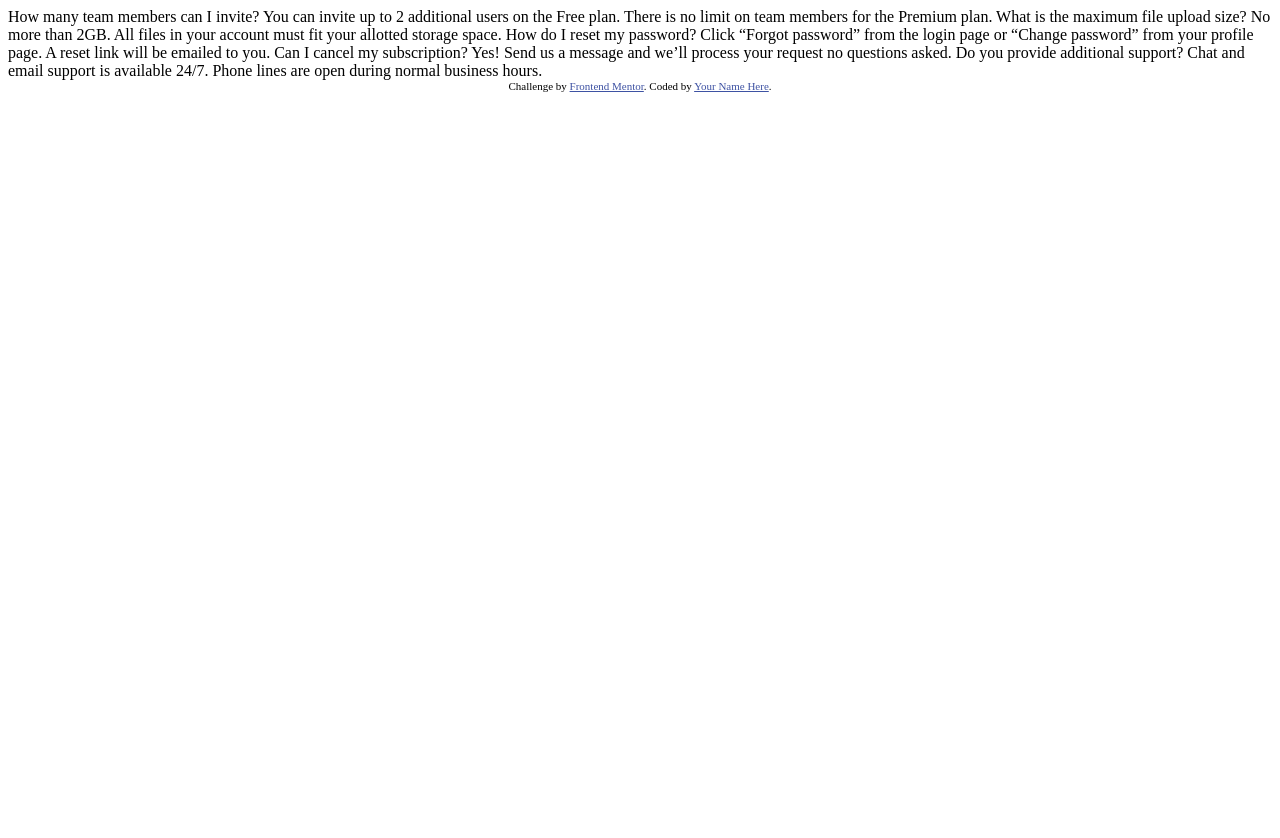
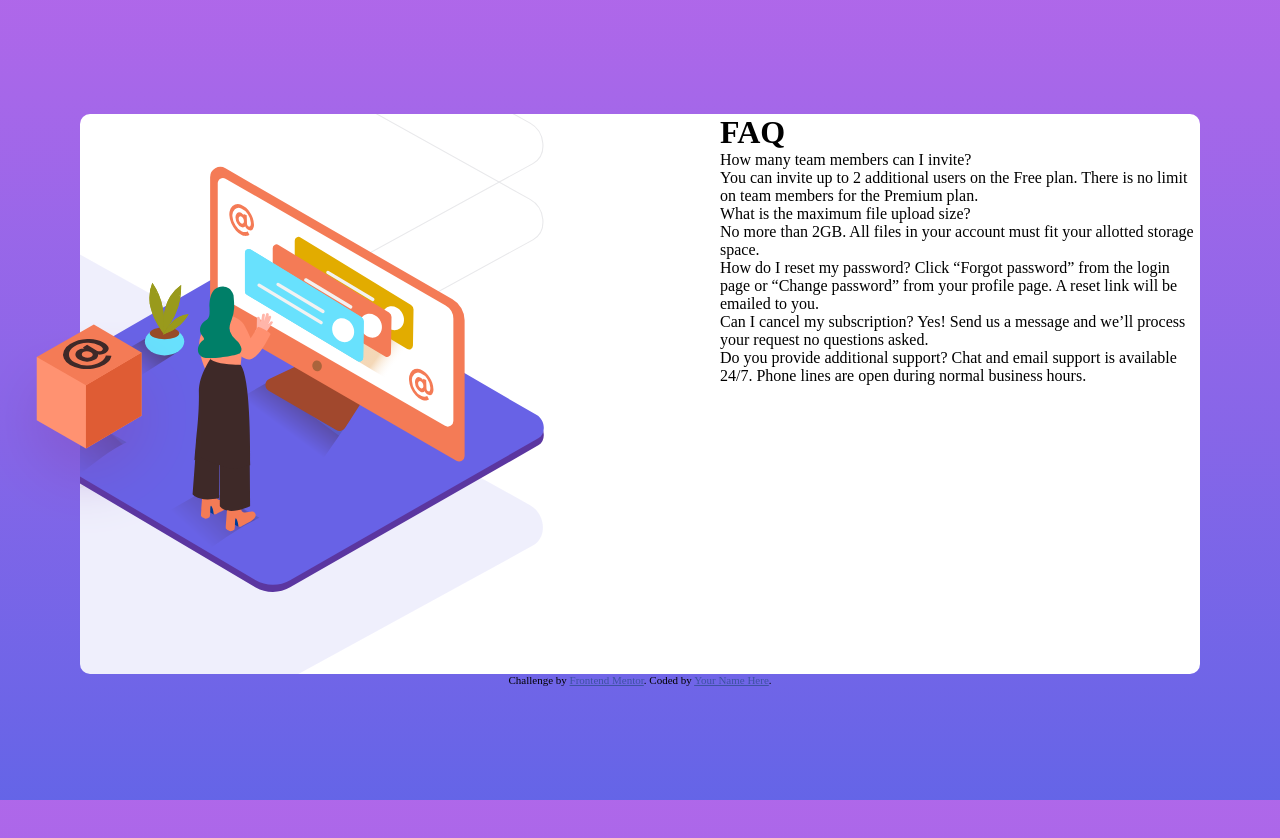
Before and after one commit to GouravKumar13/faq-accordion-card-main, a plain HTML site: page index.html in a window 1280 px wide. Before the commit the page ends 800 px from the top, so only its background shows below. Drawn offline with Linux system fonts and the light colour scheme.

Commit message:
Style: image positioning

```diff
--- a/index.html
+++ b/index.html
@@ -1,40 +1,59 @@
 <!DOCTYPE html>
 <html lang="en">
+
 <head>
   <meta charset="UTF-8">
-  <meta name="viewport" content="width=device-width, initial-scale=1.0"> <!-- displays site properly based on user's device -->
-
+  <meta name="viewport" content="width=device-width, initial-scale=1.0">
+  <!-- displays site properly based on user's device -->
+  <link rel="stylesheet" href="style.css">
   <link rel="icon" type="image/png" sizes="32x32" href="./images/favicon-32x32.png">
 
   <title>Frontend Mentor | FAQ Accordion Card</title>
 
   <!-- Feel free to remove these styles or customise in your own stylesheet 👍 -->
-  <style>
-    .attribution { font-size: 11px; text-align: center; }
-    .attribution a { color: hsl(228, 45%, 44%); }
-  </style>
+
 </head>
+
 <body>
-  How many team members can I invite?
-  You can invite up to 2 additional users on the Free plan. There is no limit on
-  team members for the Premium plan.
+  <div class="container">
+    <div class="image-section">
+      <div class="parent"> <img class="image1" src="/images/bg-pattern-desktop.svg" alt="">
 
-  What is the maximum file upload size?
-  No more than 2GB. All files in your account must fit your allotted storage space.
+        <img src="/images/illustration-woman-online-desktop.svg" alt="" class="image2">
+      </div>
+      <img src="/images/illustration-box-desktop.svg" alt="" class="image3">
+    </div>
+    <div class="question-section">
+      <h1>FAQ</h1>
+      <div class="questions">
+        <p class="question first-question"> How many team members can I invite?</p>
+        <p class="answer"> You can invite up to 2 additional users on the Free plan. There is no limit on
+          team members for the Premium plan.</p>
+      </div>
+      <div class="questions">
+        <p class="question first-question"> What is the maximum file upload size?</p>
+        <p class="answer"> No more than 2GB. All files in your account must fit your allotted storage space.</p>
+      </div>
 
+      <div class="questions">
         How do I reset my password?
         Click “Forgot password” from the login page or “Change password” from your profile page.
         A reset link will be emailed to you.
-
+      </div>
+      <div class="questions">
         Can I cancel my subscription?
         Yes! Send us a message and we’ll process your request no questions asked.
-
+      </div>
+      <div class="questions">
         Do you provide additional support?
         Chat and email support is available 24/7. Phone lines are open during normal business hours.
-
+      </div>
+    </div>
+  </div>
   <div class="attribution">
     Challenge by <a href="https://www.frontendmentor.io?ref=challenge" target="_blank">Frontend Mentor</a>.
     Coded by <a href="#">Your Name Here</a>.
   </div>
 </body>
+
 </html>
--- /dev/null
+++ b/style.css
@@ -0,0 +1,87 @@
+* {
+    box-sizing: border-box;
+    margin: 0;
+    padding: 0;
+}
+.attribution {
+    font-size: 11px;
+    text-align: center;
+  }
+
+  .attribution a {
+    color: hsl(228, 45%, 44%);
+  }
+:root {
+    /* text color  */
+    --Very-dark-desaturated-blue: hsl(238, 29%, 16%);
+    --Soft-red: hsl(14, 88%, 65%);
+    --Very-dark-grayish-blue: hsl(237, 12%, 33%);
+    --Dark-grayish-blue: hsl(240, 6%, 50%);
+
+    /* Background gradient  */
+    --Soft-violet: hsl(273, 75%, 66%);
+    --Soft-blue: hsl(240, 73%, 65%);
+
+   --Light-grayish-blue: hsl(240, 5%, 91%);
+
+}
+
+body{
+    background-image:linear-gradient(var(--Soft-violet),var(--Soft-blue)) ;
+    display: flex;
+    flex-direction: column;
+    height: 100vh;
+    justify-content: center;
+    align-items: center;
+
+}
+.container{
+    background-color: white;
+    display: flex;
+    align-items: center;
+    border-radius: 10px;
+    width: 70rem;
+    height: 35rem;
+    gap: 5rem;
+
+}
+
+/* this is the image section  */
+.image-section{
+   width:50%;
+   height: 100%;
+   /* overflow: hidden; */
+}
+.parent{
+    position: relative;
+    height: 100%;
+    overflow: hidden;
+
+}
+.image1{
+    position: relative;
+    top: -17rem;
+    left: -35rem;
+    width: 64rem;
+    height: 60rem;
+}
+.image2{
+    position: relative;
+    top: -57rem;
+    left: -96px;
+    width: 35rem;
+}
+.image3{
+    position:relative;
+    top: -22rem;
+    left: -103px;
+    width: 14rem;
+    overflow:visible !important;
+}
+
+
+/* question section  */
+.question-section{
+    width: 50%;
+    height: 100%;
+}
```
Lines whose indentation alone changed are shown as unchanged.
